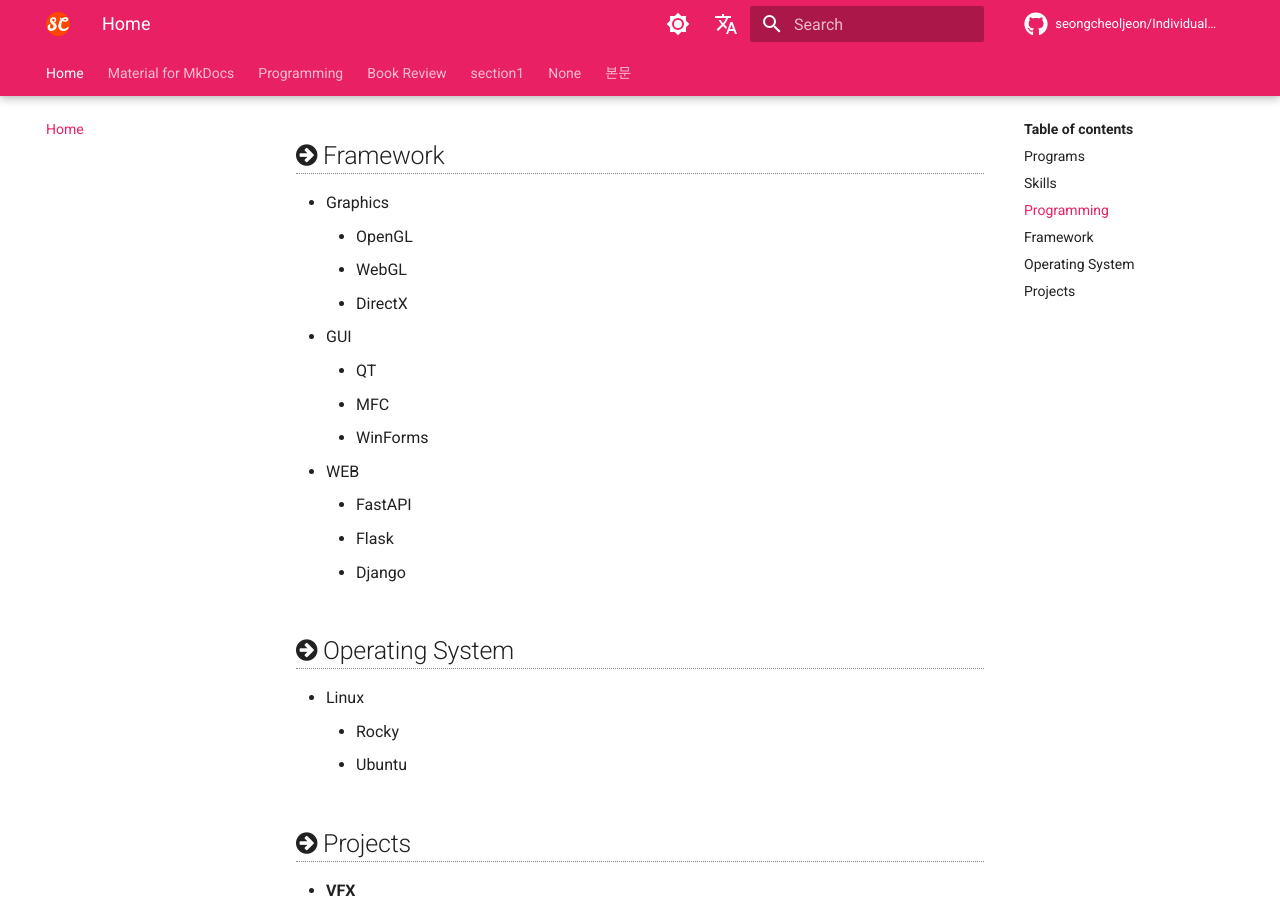
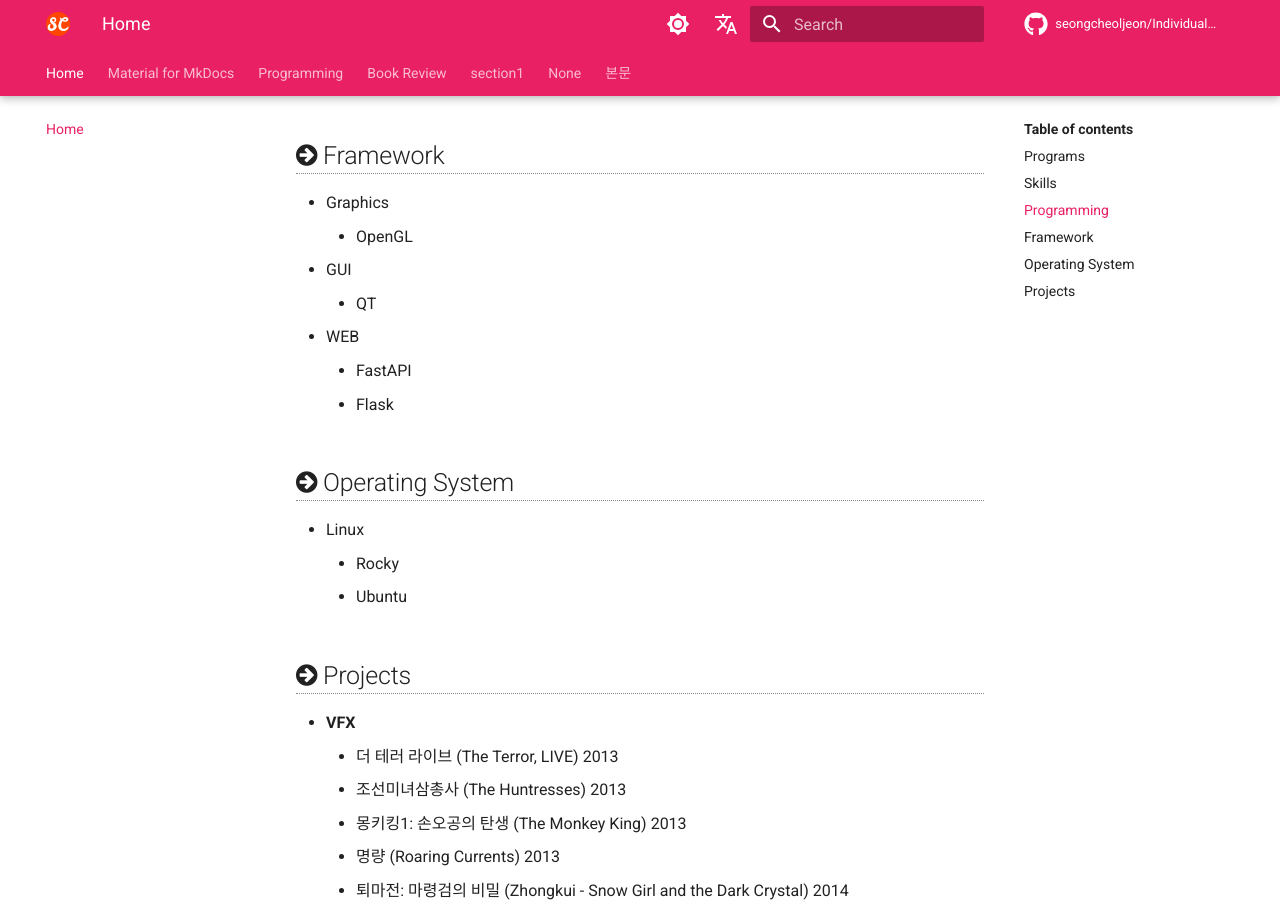
Before and after one commit to seongcheoljeon/seongcheoljeon.github.io, an MkDocs documentation site: the page built from docs/index.md, in a window 1280 px wide and 900 px high, scrolled down 1118 px. Built offline with MkDocs 1.6.1 and Material for MkDocs 9.7.7, drawn with Linux system fonts in a browser that asks for light colours; nearby versions of some CDN libraries; emoji names are drawn with the system emoji font; comment, search, counter and statistics services are not loaded.

Commit message:
modified contents

```diff
--- a/docs/index.md
+++ b/docs/index.md
@@ -32,16 +32,11 @@
 ## <i class="fa fa-arrow-circle-right" aria-hidden="true"></i> Framework
 * Graphics
     * OpenGL
-    * WebGL
-    * DirectX
 * GUI
     * QT
-    * MFC
-    * WinForms
 * WEB
     * FastAPI
     * Flask
-    * Django
 
 ## <i class="fa fa-arrow-circle-right" aria-hidden="true"></i> Operating System
 * Linux
```
Also changed, not shown: 1 other file.
